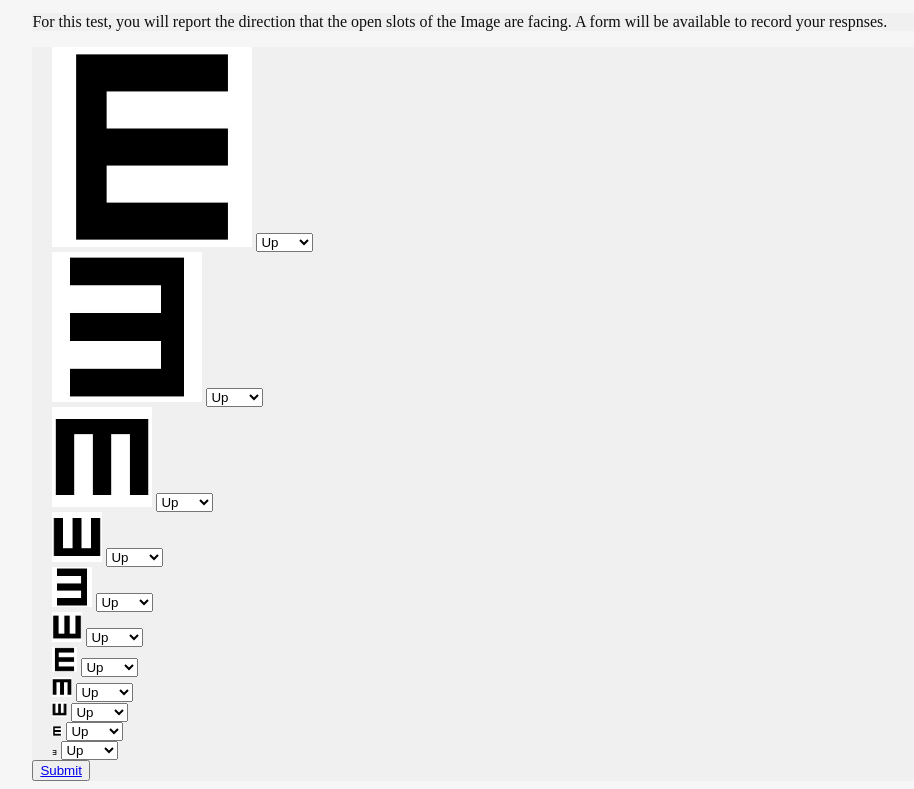
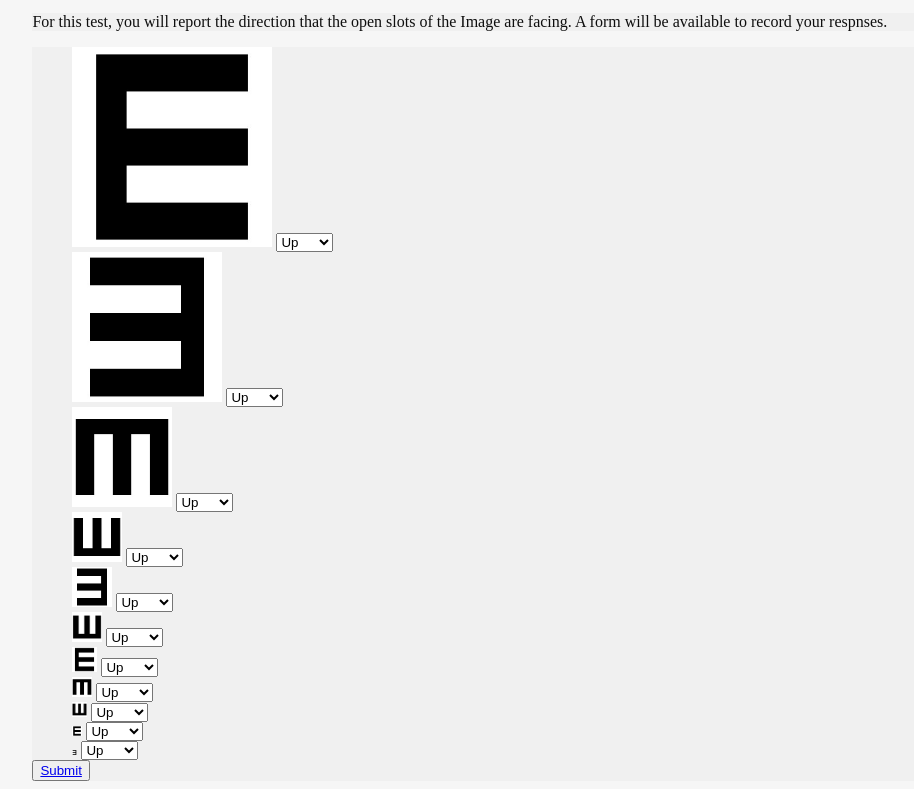
Before and after one commit to olotuolu/mi349_final, a plain HTML site: page test1.html in a window 1280 px wide. Shown: the part 93-882 px from the top of the page, without its empty margins (102-1016 px from the left). Drawn offline with Linux system fonts and the light colour scheme.

Commit message:
hopeful fix

```diff
--- a/style.css
+++ b/style.css
@@ -64,5 +64,5 @@ h2{
 }
 label{
     margin: 20px;
-    margin-top: 20px;
+    padding: 20px;
 }
```
